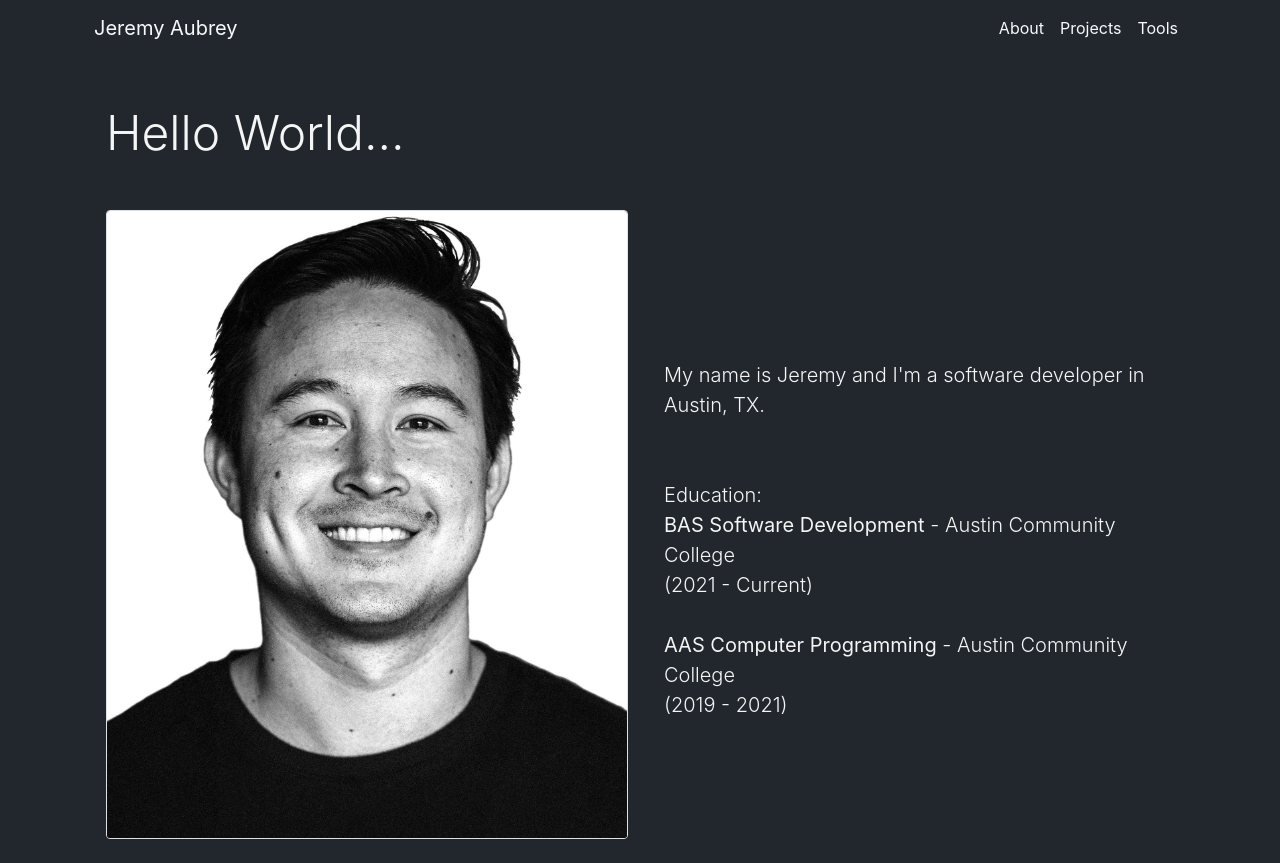
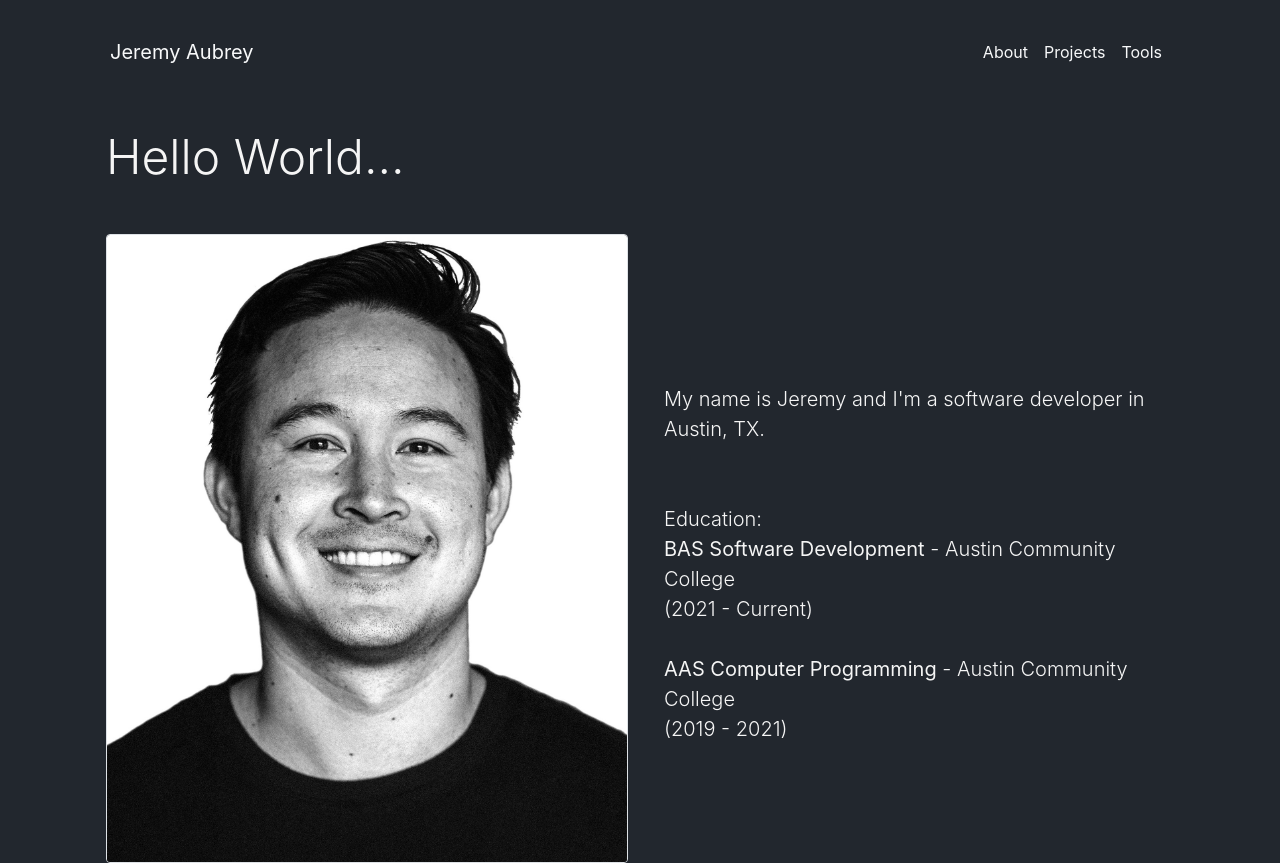
Before and after one commit to jeremy-aubrey/portfolio-website-react, a React (Create React App) app: page / in a window 1280 px wide. Before the commit the page ends 839 px from the top, so only its background shows below. Built offline with nearby package versions, Linux system fonts and the light colour scheme.

Commit message:
added more margin to navbar

```diff
--- a/src/components/NavbarMenu.js
+++ b/src/components/NavbarMenu.js
@@ -6,12 +6,12 @@ const NavbarMenu = () => {
   return (
     <Navbar expand="lg" variant="dark">
       <Container>
-        <Navbar.Brand href="#home" className="text-light">
+        <Navbar.Brand href="#home" className="text-light mt-4 ms-3">
           Jeremy Aubrey
         </Navbar.Brand>
         <Navbar.Toggle aria-controls="basic-navbar-nav" />
         <Navbar.Collapse id="basic-navbar-nav">
-          <Nav className="me-aut ms-auto">
+          <Nav className="ms-auto mt-4 me-3">
             <Nav.Link href="/about" className="text-light">
               About
             </Nav.Link>
```
